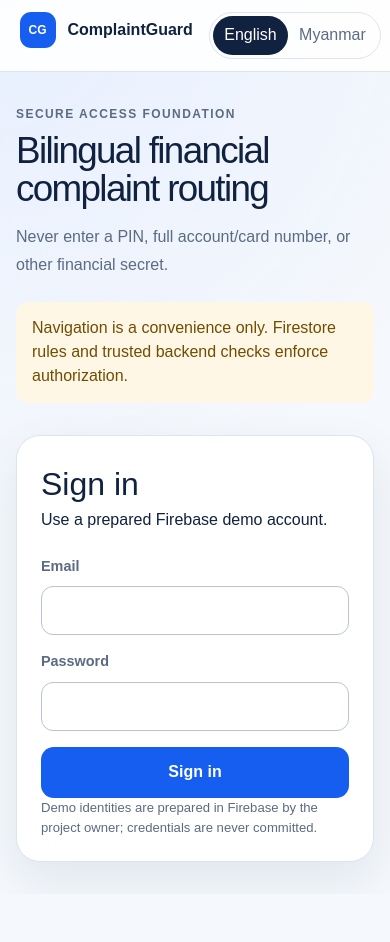
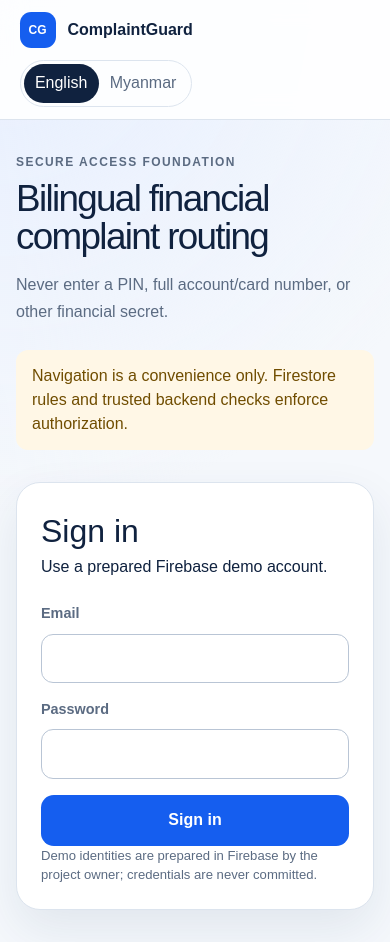
Before and after one commit to KaungMyatHtet-Coding/ComplaintGuard, a Next.js app in the folder frontend/: page /login in a window 390 px wide. Before the commit the page ends 894 px from the top, so only its background shows below. Built offline with nearby package versions, Linux system fonts and the light colour scheme; no server answers.

Commit message:
fix: prevent mobile dashboard overflow

```diff
--- a/frontend/src/app/globals.css
+++ b/frontend/src/app/globals.css
@@ -508,6 +508,29 @@ a {
 
 .ticket-created-meta {
   flex: 0 0 auto;
+}
+
+.ticket-message-bubble {
+  width: fit-content;
+  max-width: 100%;
+  min-width: 0;
+  overflow-wrap: anywhere;
+}
+
+.ticket-message-bubble p {
+  max-width: 100%;
+  overflow-wrap: anywhere;
+}
+
+.ticket-message-composer,
+.ticket-message-input,
+.ticket-message-send {
+  min-width: 0;
+}
+
+.ticket-message-send {
+  max-width: 100%;
+  overflow-wrap: anywhere;
 }
 
 .manager-review-table {
@@ -1073,6 +1096,47 @@ a {
   }
 }
 
+@media (max-width: 520px) {
+  .site-header {
+    align-items: stretch;
+    flex-direction: column;
+    gap: 0.75rem;
+  }
+
+  .brand,
+  .header-actions,
+  .language-switcher,
+  .language-switcher button,
+  .role-chip,
+  .text-button {
+    min-width: 0;
+  }
+
+  .header-actions {
+    width: 100%;
+    align-items: flex-start;
+    flex-direction: column;
+    gap: 0.5rem;
+  }
+
+  .language-switcher,
+  .role-chip,
+  .text-button {
+    max-width: 100%;
+    overflow-wrap: anywhere;
+  }
+
+  .ticket-message-composer {
+    align-items: stretch;
+    flex-direction: column;
+  }
+
+  .ticket-message-input,
+  .ticket-message-send {
+    width: 100%;
+  }
+}
+
 @media (max-width: 760px) {
   .analytics-hero,
   .section-heading,
--- a/frontend/src/components/customer-ticket-detail.tsx
+++ b/frontend/src/components/customer-ticket-detail.tsx
@@ -178,7 +178,7 @@ export function CustomerTicketDetailView({
                   }`}
                 >
                   <div
-                    className={`max-w-md rounded-lg p-3 text-sm ${
+                    className={`ticket-message-bubble max-w-md rounded-lg p-3 text-sm ${
                       isMe
                         ? "bg-blue-600 text-white rounded-br-none"
                         : "bg-gray-100 text-gray-900 rounded-bl-none border border-gray-200"
@@ -203,19 +203,19 @@ export function CustomerTicketDetailView({
 
         {/* Message Input Form */}
         {!isResolvedOrClosed && (
-          <form onSubmit={handleSend} className="flex gap-2 pt-2">
+          <form onSubmit={handleSend} className="ticket-message-composer flex gap-2 pt-2">
             <input
               type="text"
               value={messageText}
               onChange={(e) => setMessageText(e.target.value)}
               placeholder={translate(locale, "customerSendMessage")}
               disabled={sendingMsg}
-              className="flex-1 rounded-lg border border-gray-300 px-3 py-2 text-sm focus:outline-none focus:ring-2 focus:ring-blue-500"
+              className="ticket-message-input flex-1 rounded-lg border border-gray-300 px-3 py-2 text-sm focus:outline-none focus:ring-2 focus:ring-blue-500"
             />
             <button
               type="submit"
               disabled={sendingMsg || !messageText.trim()}
-              className="bg-blue-600 hover:bg-blue-700 disabled:opacity-50 text-white font-medium text-sm px-4 py-2 rounded-lg transition-colors"
+              className="ticket-message-send bg-blue-600 hover:bg-blue-700 disabled:opacity-50 text-white font-medium text-sm px-4 py-2 rounded-lg transition-colors"
             >
               {sendingMsg
                 ? translate(locale, "customerSending")
```
Also changed, not shown: 2 other files (tests, documents, lock files or other folders).
